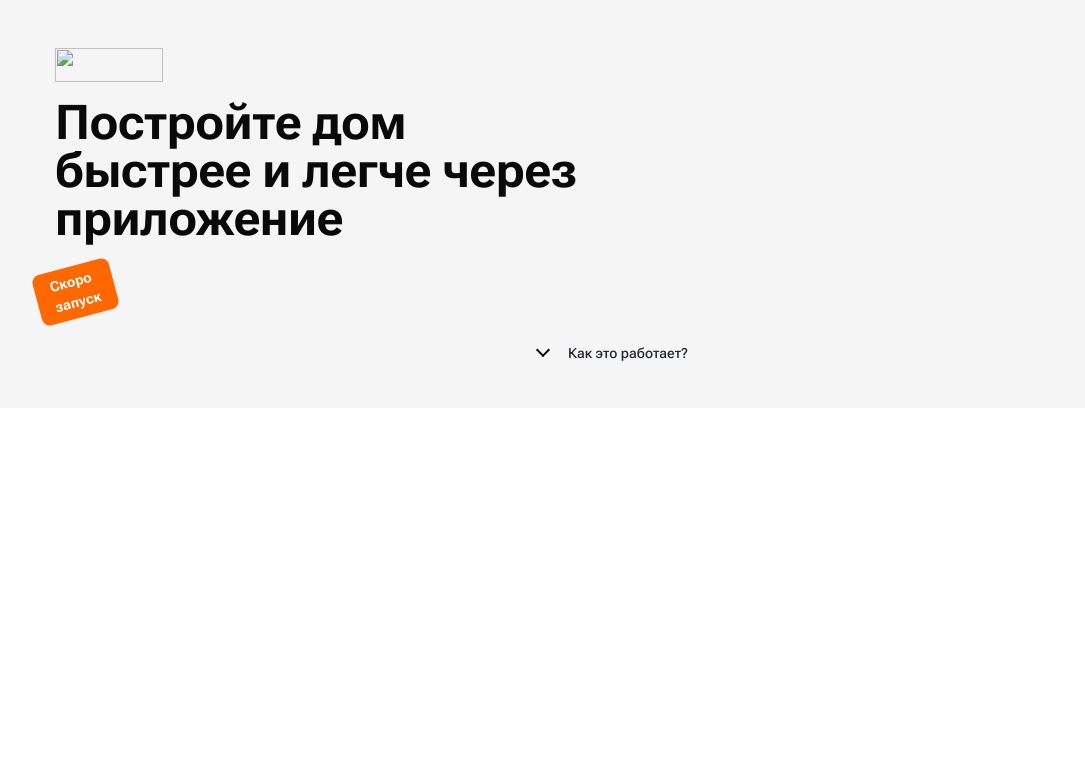
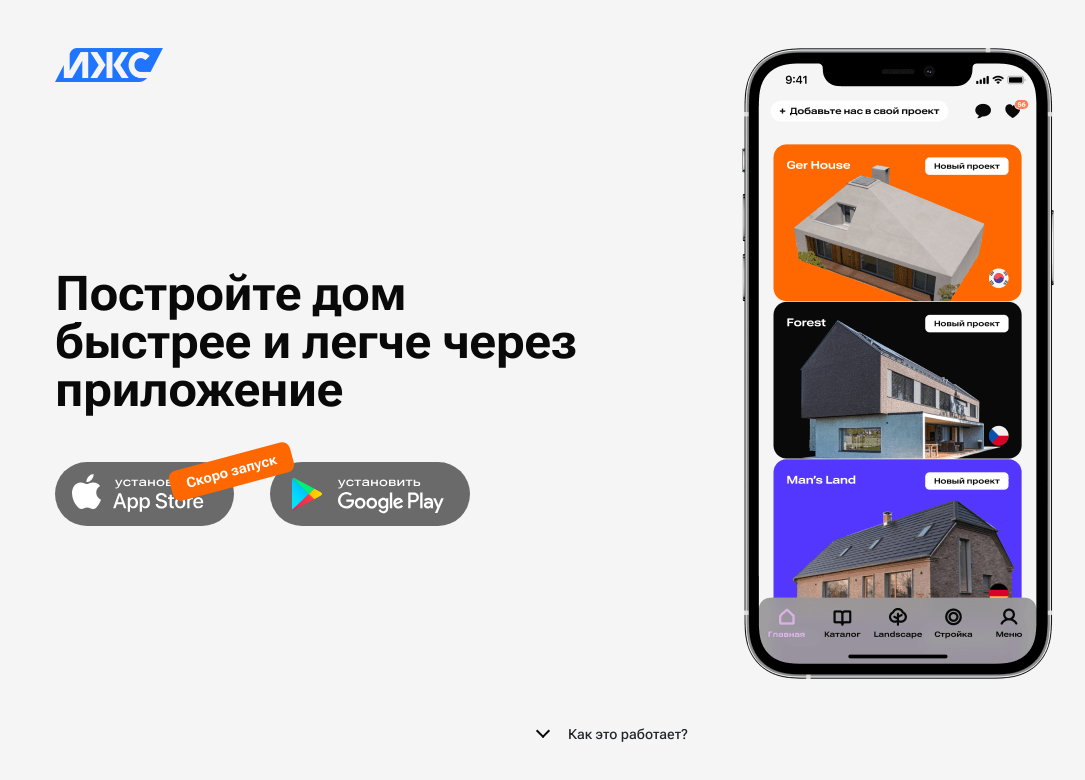
Before and after one commit to aevser/aevser.github.io, a plain HTML site: page IJS/index.html in a window 1280 px wide. Shown: the whole page, without its empty margins (27-1112 px from the left). Drawn offline with nearby package versions, Linux system fonts and the light colour scheme.

Commit message:
Update index.html

```diff
--- a/IJS/index.html
+++ b/IJS/index.html
@@ -17,16 +17,16 @@
 					<div class="col-md-6 d-flex flex-column justify-content-between">
 						<div class="block h-100">
 							<a href="#" class="logo">
-								<img src="images/dest/logo.png" alt="">
+								<img src="images/logo.png" alt="">
 							</a>
 							<div class="block-content h-100 d-flex flex-column justify-content-center">
 								<h1 class="h1 mb-5">Постройте дом быстрее и легче через приложение</h1>
 								<div class="app-buttons">
 									<a href="#" class="app-button app-button-label">
-										<img src="images/dest/app.svg" alt="">
+										<img src="images/app.svg" alt="">
 									</a>
 									<a href="#" class="app-button">
-										<img src="images/dest/goo.svg" alt="">
+										<img src="images/goo.svg" alt="">
 									</a>
 								</div>
 							</div>
@@ -34,7 +34,7 @@
 					</div>
 					<div class="col-md-6">
 						<div class="block d-flex justify-content-center">
-							<img src="images/dest/tell.png" alt="">
+							<img src="images/tell.png" alt="">
 						</div>
 					</div>
 					<div class="col-12">
```
